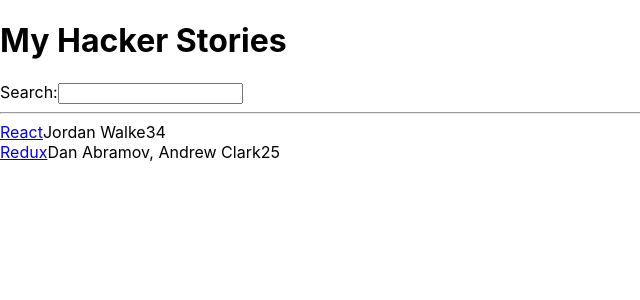
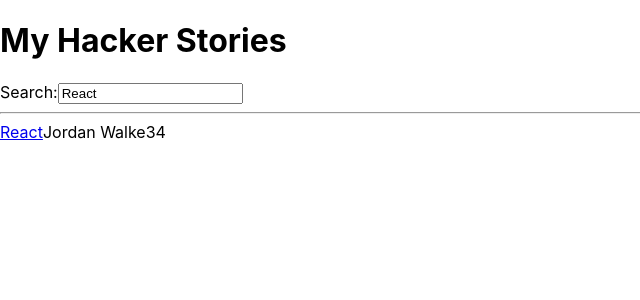
Before and after one commit to OLEGB2012/road2react, a React (Create React App) app: page / in a window 1280 px wide. Shown: the top 300 px of the page, without its empty margins (0-640 px from the left). Built offline with nearby package versions, Linux system fonts and the light colour scheme.

Commit message:
Make Search component as controlled

```diff
--- a/src/App.js
+++ b/src/App.js
@@ -20,7 +20,7 @@
     },
   ]
 
-  const [searchTerm, setSearchTerm] = React.useState('');
+  const [searchTerm, setSearchTerm] = React.useState('React');
 
   const handleSearch = event => {
     setSearchTerm(event.target.value);
@@ -33,7 +33,7 @@
   return (
     <div>
       <h1>My Hacker Stories</h1>
-      <Search onSearch={handleSearch}/>
+      <Search search={searchTerm} onSearch={handleSearch}/>
 
       <hr/>
       <List list={searchedStories}/>
@@ -44,7 +44,7 @@
 const Search = props => (
   <div>
     <label htmlFor="search">Search:</label>
-    <input id='search' type="text" onChange={props.onSearch}/>
+    <input id='search' type="text" value={props.search} onChange={props.onSearch}/>
   </div>
 )
 
```
